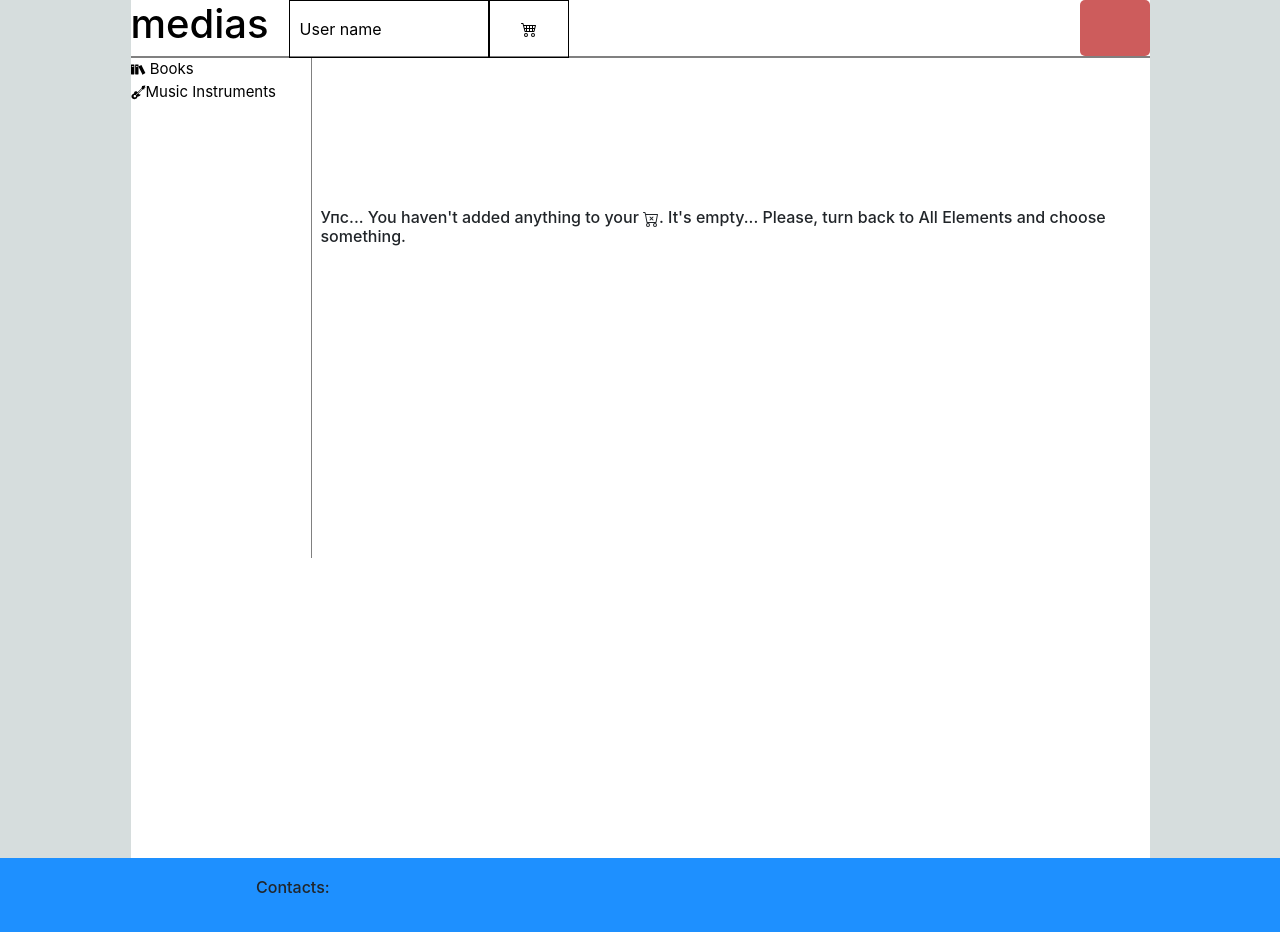
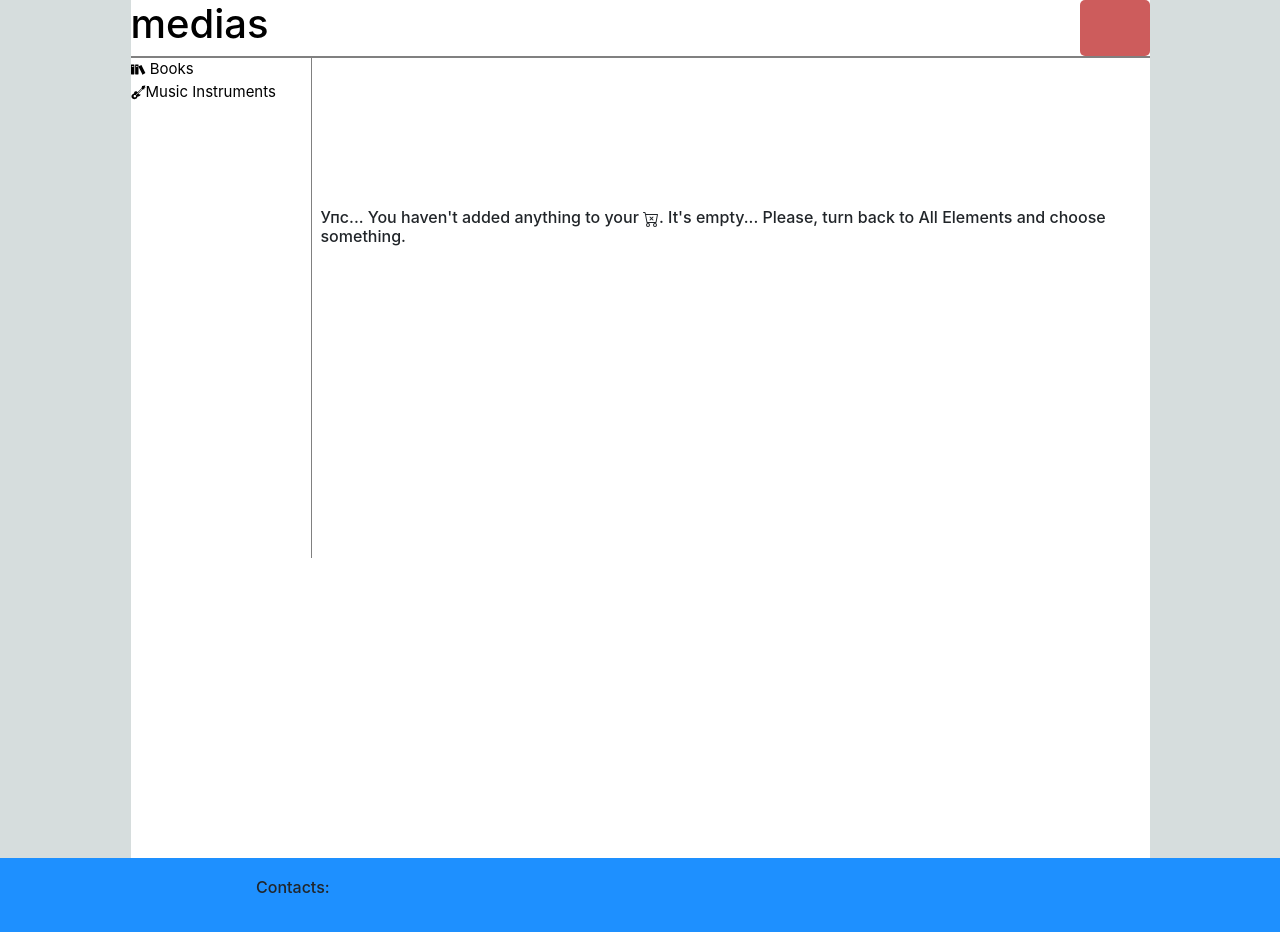
Before and after one commit to pavlo-serhiichuk/medias, a React (Create React App) app: page /cart in a window 1280 px wide. Shown: the top 932 px of the page. Built offline with nearby package versions, Linux system fonts and the light colour scheme; some icons are missing.

Commit message:
Refactored

```diff
--- a/src/App.js
+++ b/src/App.js
@@ -13,6 +13,7 @@ import MoreInfoContainer from "./components/MoreInfo/MoreInfoContainer";
 import ProductsContainer from "./components/Products/ProductsContainer";
 import Sidebar from "./components/Sidebar/Sidebar.component";
 import Profile from "./components/Profile/Profile.component";
+import {Img, SmallProfilePhoto} from "./common/Imgs/Imgs";
 
 function App({query, isSignInModalOpen, isLoginModalOpen, isMoreInfoModalOpen}) {
     return (
--- a/src/common/Imgs/Imgs.js
+++ b/src/common/Imgs/Imgs.js
@@ -8,3 +8,16 @@ export const Img = styled.div`
   background-repeat: no-repeat;
   background-size: ${p => p.bgSize || '250px'};
 `
+
+
+export const SmallProfilePhoto = styled.div`
+  width: 50px;
+  margin: 0 auto;
+  height: ${p => p.height || '50px'} ;
+  background-position: center;
+  background-image: url(${p => p.profilePhoto});
+  background-repeat: no-repeat;
+  background-size: ${p => p.bgSize || '50px'};
+  border-radius: 50%;
+  z-index: 1000000;
+`
--- a/src/components/Header/Header.js
+++ b/src/components/Header/Header.js
@@ -2,15 +2,17 @@ import React from 'react';
 import s from './Header.module.css';
 import {Link} from "react-router-dom";
 import Button from "../../common/Buttons/Button.component";
-import {connect} from "react-redux";
+import {connect, useSelector} from "react-redux";
 import {sighOut} from "../../redux/authReducer";
 import {openLoginModal, openSignInModal} from "../../redux/modalReducer";
 import {BsCart4} from "react-icons/bs";
 import {VscSignOut} from "react-icons/all";
+import {SmallProfilePhoto} from "../../common/Imgs/Imgs";
 
 
 const Header = (props) => {
-
+    const username = useSelector(state => state.auth.username)
+    const profilePhoto = useSelector(state => state.auth.profilePhoto)
     return (
         <div className={s.header}>
             <div className={s.headerElements}>
@@ -18,8 +20,16 @@ const Header = (props) => {
                     <h1>
                         <Link className={s.article} to="/articles">medias</Link>
                     </h1>
-                    <Link className={s.account} to={`/profile?=${props.id}`}>User name</Link>
-                    <Link className={s.cart} to="/cart"><BsCart4/></Link>
+                    {username
+                        ?
+                        <>
+                            <div className={s.profile}>
+                                <SmallProfilePhoto profilePhoto={profilePhoto}/>
+                                <Link to={`/profile?=${props.id}`}>{username}</Link>
+                            </div>
+                            <Link className={s.cart} to="/cart"><BsCart4/></Link>
+                        </>
+                        : null}
                 </div>
                 {props.isAuth
                     ? <div className={s.signOut}>
--- a/src/components/Header/Header.module.css
+++ b/src/components/Header/Header.module.css
@@ -30,29 +30,32 @@
     padding: 0 10px;
 }
 
-a {
-    text-decoration: none;
-    color: black;
-}
-
-a:hover {
-    color: grey;
-}
-
 .right {
     display: flex;
     justify-content: space-between;
     width: 200px;
 }
 
-
 .right button {
     margin: 5px;
 }
 
-.account {
-    border: 1px solid #000;
-    width: 200px;
+.profile {
+    padding: 0 10px 0 0 ;
+    display: flex;
+    justify-content: center;
+    align-items: center;
+    width: 150px;
+
+}
+
+
+.profile:hover {
+    background-color: rgba(192, 192, 192, 0.35);
+}
+
+.cart:hover {
+    background-color: rgba(192, 192, 192, 0.35);
 }
 
 .cart {
--- a/src/index.css
+++ b/src/index.css
@@ -17,10 +17,11 @@ code {
     monospace;
 }
 
-/*a {*/
-/*  cursor: pointer;*/
-/*}*/
+a {
+  text-decoration: none;
+  color: black;
+}
 
 a:hover {
-  opacity: 0.5;
+  color: #000000;
 }
--- a/src/redux/authReducer.js
+++ b/src/redux/authReducer.js
@@ -11,6 +11,7 @@ const initialState = {
     isFetching: false,
     isAuth: true,
     username: '',
+    profilePhoto: null,
     password: '',
     tel: '',
     email: '',
@@ -28,11 +29,11 @@ export const authReducer = (state = initialState, action) => {
                 email: action.payload.email
             }
         case LOG_IN:
-            console.log(LOG_IN)
             return {
                 ...state,
                 isAuth: true,
                 username: action.payload.username,
+                profilePhoto: action.payload.image,
                 email: action.payload.email
             }
         case SIGH_OUT:
```
